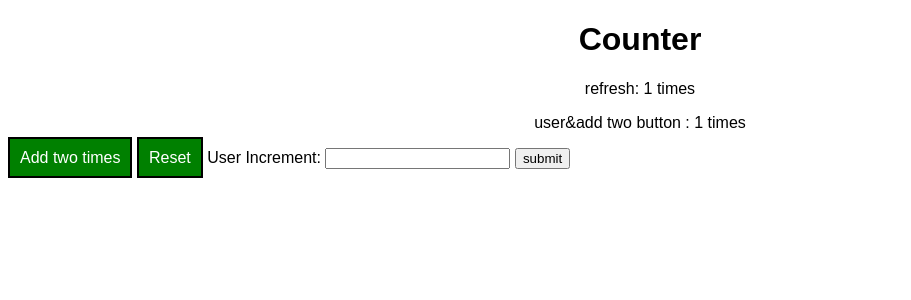
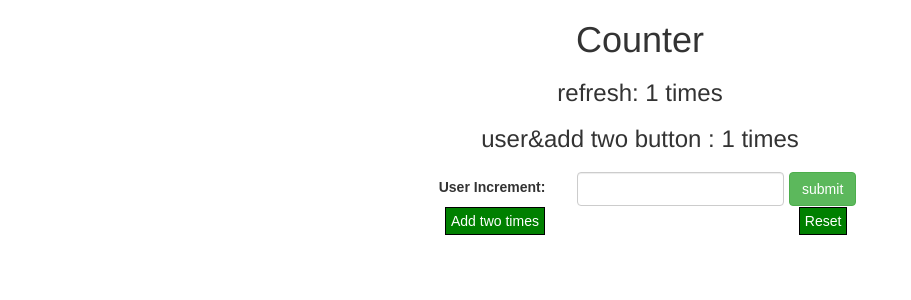
Before and after one commit to A-AbdAlrazeq/flask, a Flask app: page / in a window 1280 px wide. Shown: the top 300 px of the page, without its empty margins (0-911 px from the left). Run offline with Flask 3, Linux system fonts and the light colour scheme; some libraries are stand-ins or nearby versions.

Commit message:
update on counter

```diff
--- a/flask_fundamentals/Counter/server.py
+++ b/flask_fundamentals/Counter/server.py
@@ -24,8 +24,12 @@ def add_two():
 
 @app.route('/user',methods=['POST'])
 def user_number():
-    session['number'] = request.form['number']
-    session['count'] += int(session['number'])-1
+    num=request.form['number']
+    if num=="":
+         num=0
+    else:
+        session['number'] = request.form['number']
+        session['count'] += int(num)-1
 
     return redirect('/')
 
--- a/flask_fundamentals/Counter/static/style.css
+++ b/flask_fundamentals/Counter/static/style.css
@@ -1,14 +1,28 @@
 * {
   font-family: sans-serif;
 }
-a:link,
-a:visited {
+form {
+  width: 900px;
+  margin: 0 auto;
+  padding: 5px;
+}
+.link {
   text-decoration: none;
-  border: 2px solid black;
-  padding: 10px;
+  border: 1px solid black;
   color: white;
-  text-align: center;
+  padding: 5px;
+  margin-left: 250px;
+  width: fit-content;
   background-color: green;
+}
+.Increment {
+  display: flex;
+  justify-content: center;
+  align-items: center;
+}
+input[type="text"] {
+  width: fit-content;
+  margin: 5px;
 }
 p,
 h1 {
--- a/flask_fundamentals/Counter/templates/index.html
+++ b/flask_fundamentals/Counter/templates/index.html
@@ -9,19 +9,32 @@
       type="text/css"
       href="{{ url_for('static', filename='style.css') }}"
     />
+    <link
+      rel="stylesheet"
+      href="https://maxcdn.bootstrapcdn.com/bootstrap/3.4.1/css/bootstrap.min.css"
+    />
     <title>Counter</title>
   </head>
 
   <body>
     <h1>Counter</h1>
-    <p>refresh: {{ real_count }} times</p>
-    <p>user&add two button : {{ count }} times</p>
+    <p class="h3">refresh: {{ real_count }} times</p>
+    <p class="h3">user&add two button : {{ count }} times</p>
     <form action="/user" method="post">
-      <a href="/add">Add two times</a>
-      <a href="/destroy_session">Reset</a>
-      <label for="number">User Increment:</label>
-      <input type="text" name="number" />
-      <input type="submit" value="submit" />
+      <div class="Increment">
+        <label class="col-sm-2 col-form-label col-form-label-sm" for="number"
+          >User Increment:</label
+        >
+        <input
+          type="text"
+          class="form-control form-control-sm"
+          id="number"
+          name="number"
+        />
+        <button type="submit" class="btn btn-success">submit</button>
+      </div>
+      <a class="link" href="/add">Add two times</a>
+      <a class="link" href="/destroy_session">Reset</a>
     </form>
   </body>
 </html>
```
